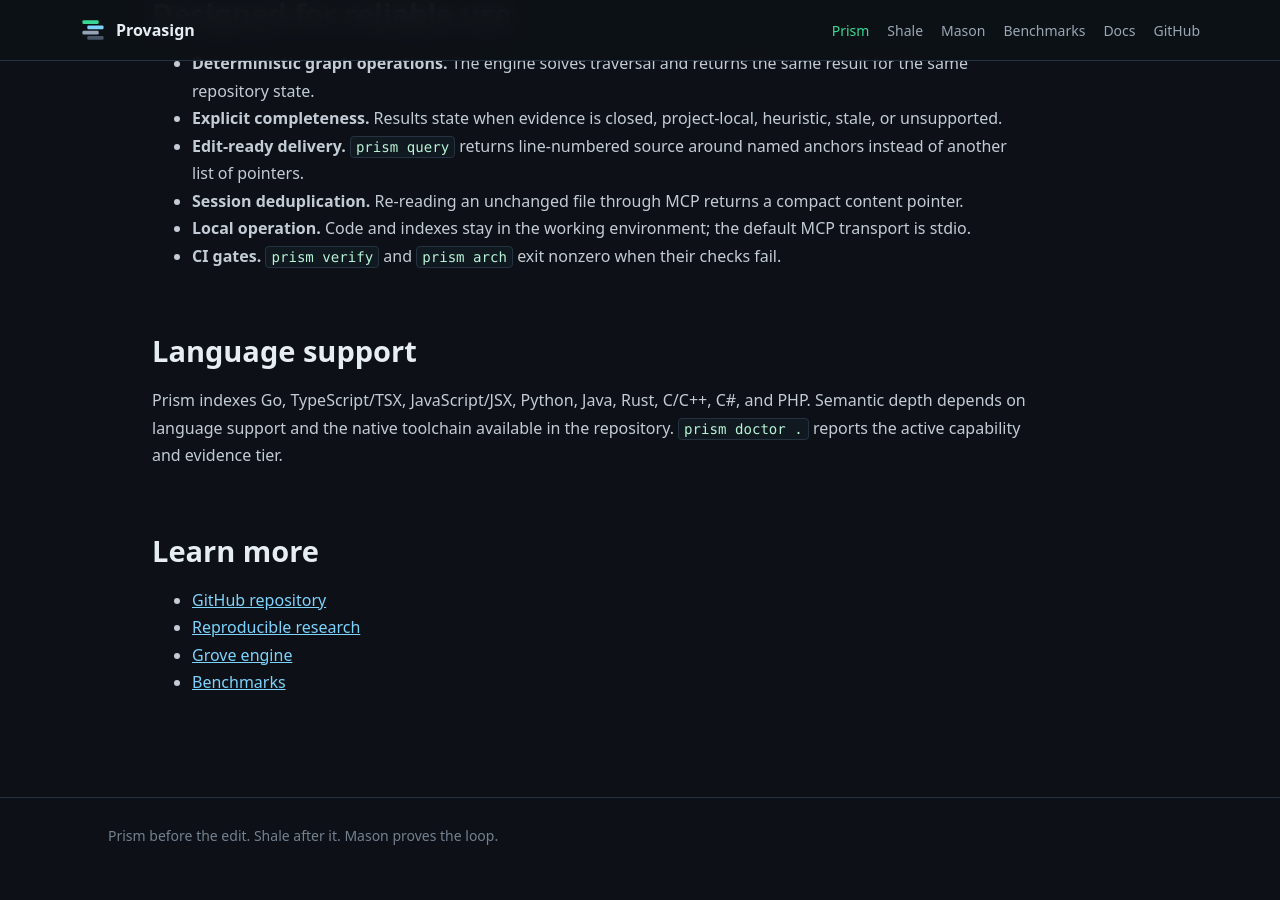
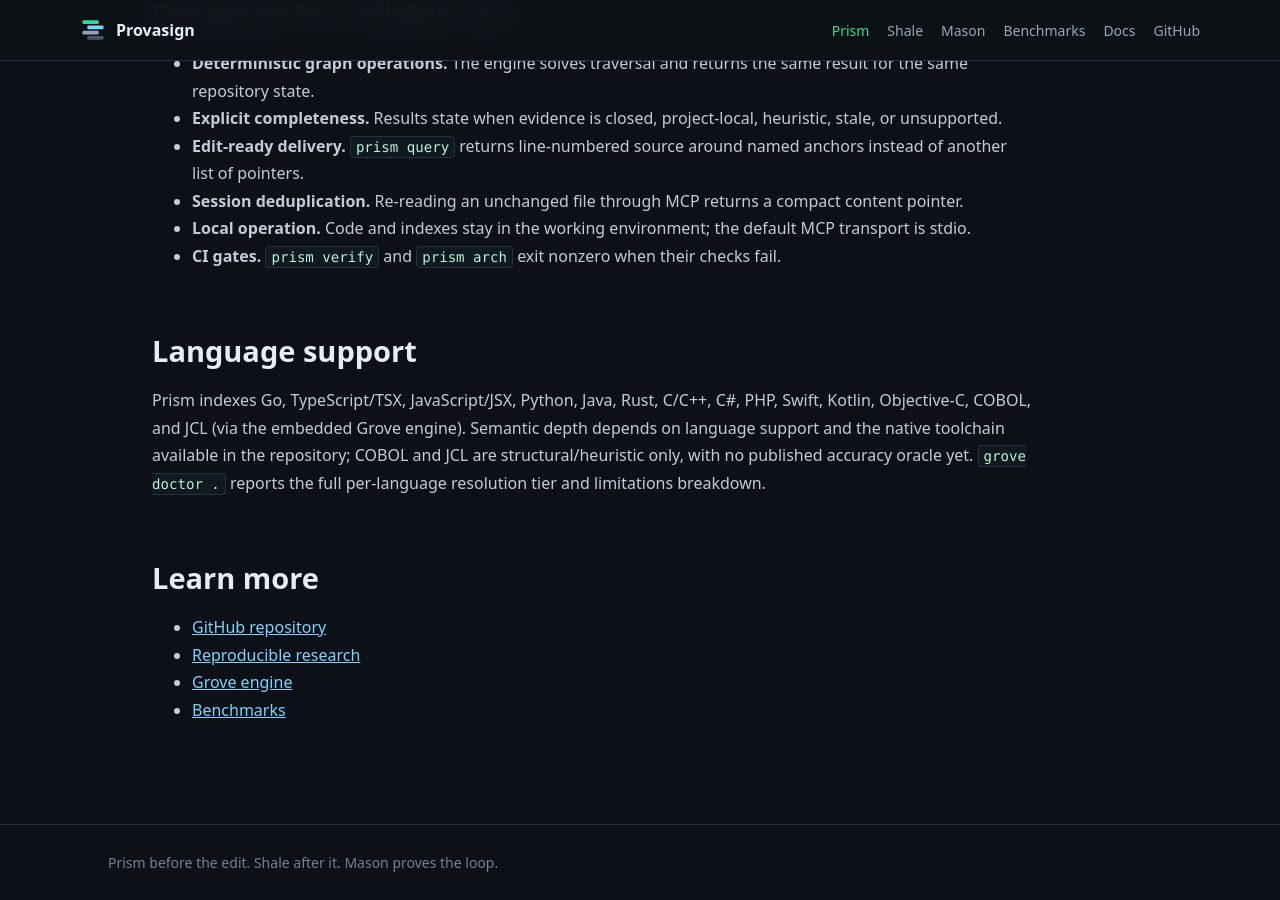
Before and after one commit to provasign/provasign.github.io, a Jekyll site: the page built from prism.md, in a window 1280 px wide and 900 px high, scrolled down 2202 px. Built offline with Jekyll 4.4.1, drawn with Linux system fonts in a browser that asks for light colours; before the commit the page ends 3075 px from its top, so only the background shows below that.

Commit message:
docs: list all 14 grove-supported languages, not just 9
Same stale claim as prism's own README -- predated Swift/Kotlin/Objective-C/
COBOL/JCL support (grove v0.50.0+). Matches the fix just made in
provasign/prism.

Co-Authored-By: Claude Sonnet 5 <noreply@anthropic.com>
Claude-Session: https://claude.ai/code/session_015EeaTQYczmqXMfyKzc1mqD

```diff
--- a/prism.md
+++ b/prism.md
@@ -78,7 +78,7 @@ The hardest current case is Grafana's `QueryData` interface, declared in an exte
 
 ## Language support
 
-Prism indexes Go, TypeScript/TSX, JavaScript/JSX, Python, Java, Rust, C/C++, C#, and PHP. Semantic depth depends on language support and the native toolchain available in the repository. `prism doctor .` reports the active capability and evidence tier.
+Prism indexes Go, TypeScript/TSX, JavaScript/JSX, Python, Java, Rust, C/C++, C#, PHP, Swift, Kotlin, Objective-C, COBOL, and JCL (via the embedded Grove engine). Semantic depth depends on language support and the native toolchain available in the repository; COBOL and JCL are structural/heuristic only, with no published accuracy oracle yet. `grove doctor .` reports the full per-language resolution tier and limitations breakdown.
 
 ## Learn more
 
```
